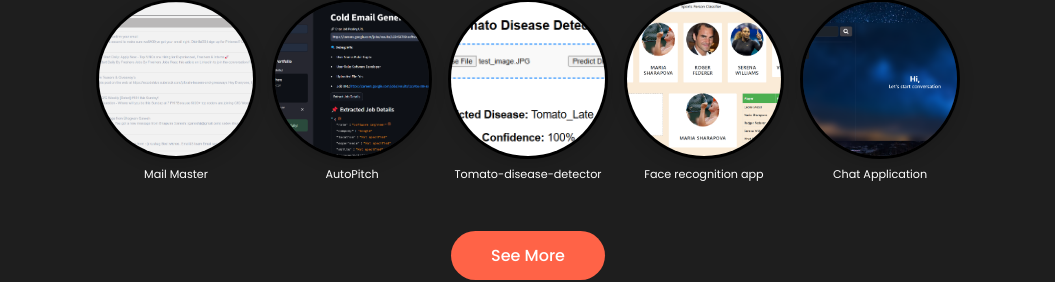
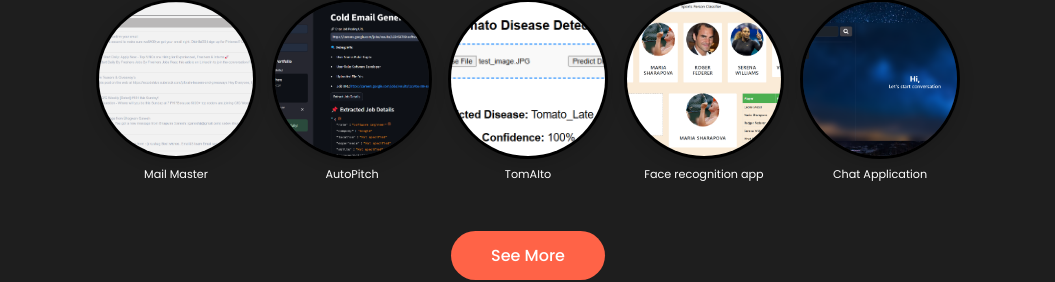
Before and after one commit to KUSHAGRA-AGRAWAL-0717/New-Portfolio, a React (Create React App) app: page / in a window 1280 px wide. Shown: the part 1824-2106 px from the top of the page, without its empty margins (112-1167 px from the left). Built offline with nearby package versions, Linux system fonts and the light colour scheme; a web font is replaced by a local one.

Commit message:
change name

```diff
--- a/src/components/Works/works.jsx
+++ b/src/components/Works/works.jsx
@@ -10,7 +10,7 @@ const Works = () => {
   const prjcts = [
     { img: mailmaster, link: "https://github.com/KUSHAGRA-AGRAWAL-0717/mailMaster" ,name: "Mail Master"},
     { img: coldmail, link: "https://github.com/KUSHAGRA-AGRAWAL-0717/AutoPitch" ,name:"AutoPitch"},
-    { img: tomato, link: "https://github.com/KUSHAGRA-AGRAWAL-0717/Tomato-disease-detector/tree/master" ,name:"Tomato-disease-detector"},
+    { img: tomato, link: "https://github.com/KUSHAGRA-AGRAWAL-0717/Tomato-disease-detector/tree/master" ,name:"TomAIto"},
     { img: faceRecog, link: "https://github.com/KUSHAGRA-AGRAWAL-0717/Face_recognition_system",name:"Face recognition app" },
     { img: chatApp, link: "https://github.com/KUSHAGRA-AGRAWAL-0717/Chat_site-MERN-" ,name:"Chat Application"},
   ];
```
